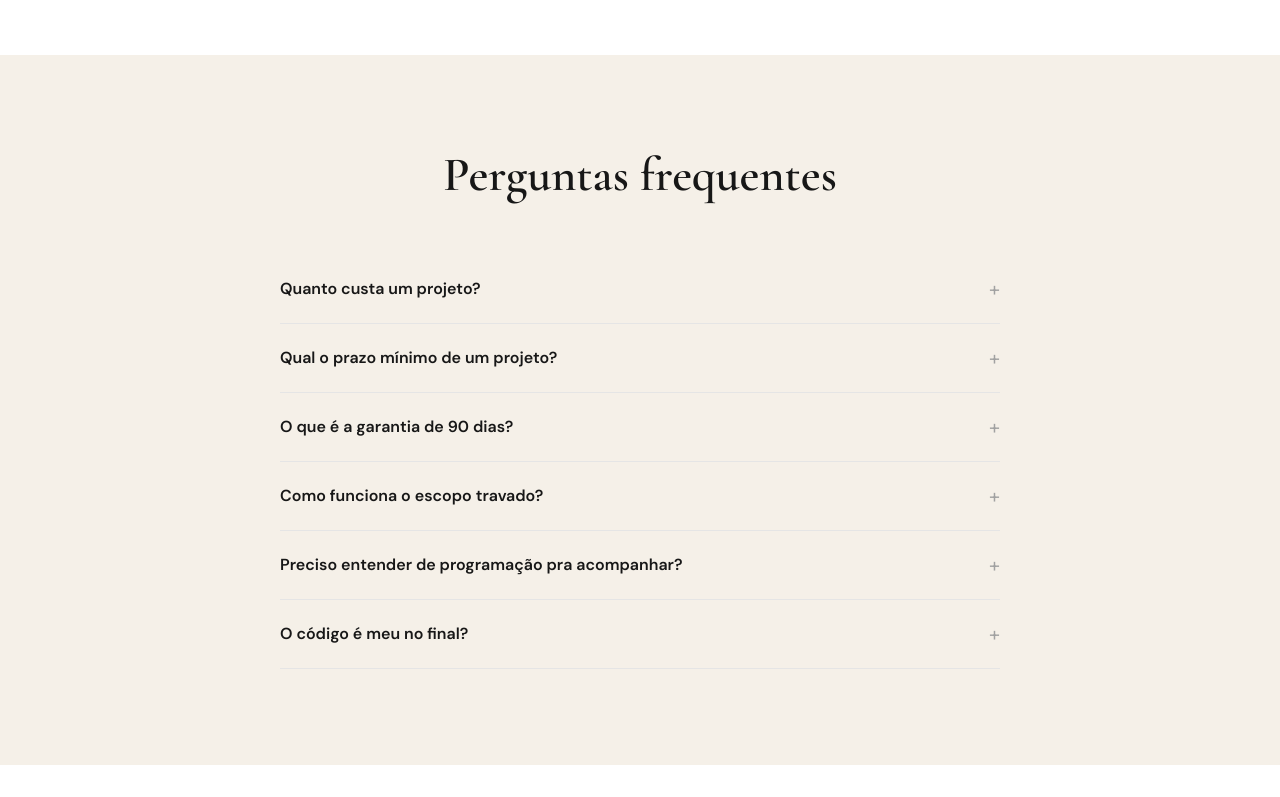
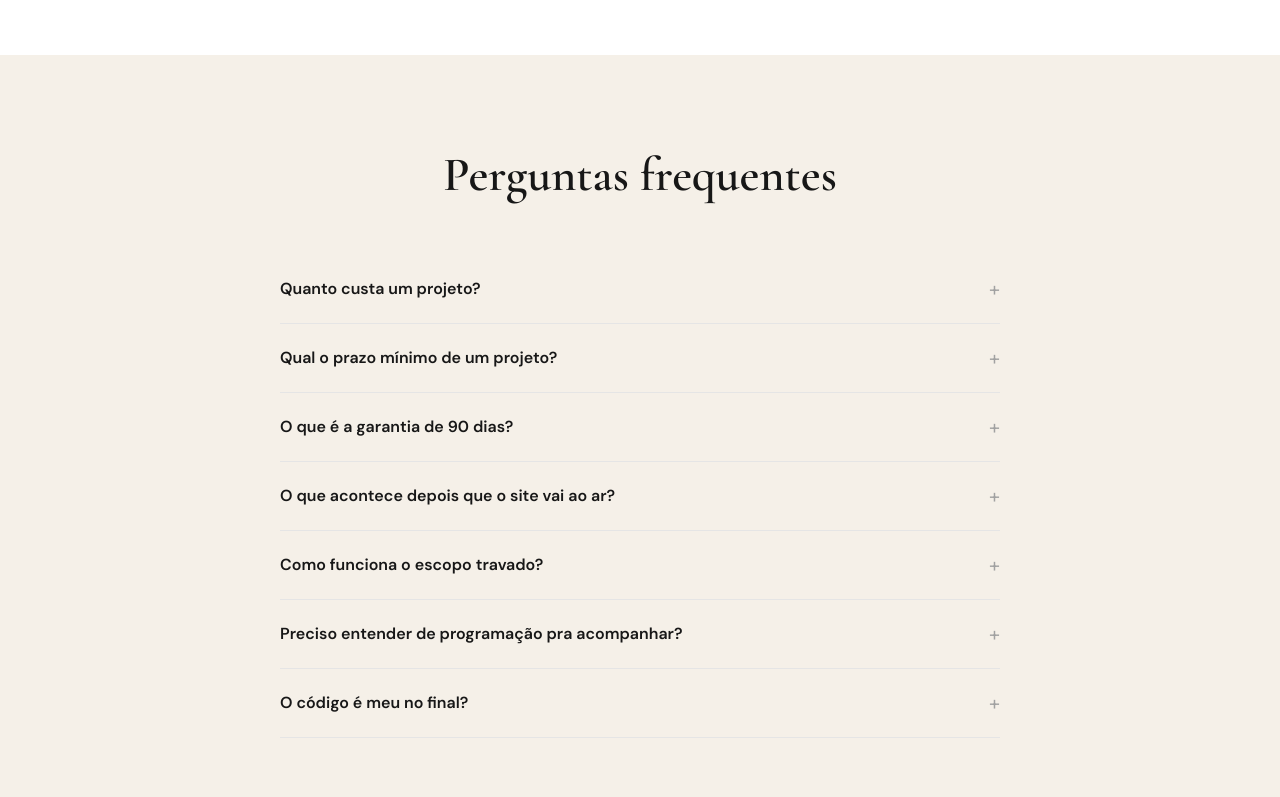
Before and after one commit to eduardo-Ciudad/ciudad.dev, a Next.js app: page / in a window 1280 px wide. Shown: the part 4993-5790 px from the top of the page. Built offline with nearby package versions, Linux system fonts and the light colour scheme; no server answers.

Commit message:
feat: adiciona Radar ao FAQ

```diff
--- a/src/components/sections/Faq.tsx
+++ b/src/components/sections/Faq.tsx
@@ -27,6 +27,12 @@ const faqs: FaqItem[] = [
     answer:
       "Depois da entrega, qualquer bug ou problema técnico que aparecer é corrigido sem custo adicional durante 90 dias. Isso inclui erros de funcionamento, não mudanças de escopo. Se quebrar, eu arrumo.",
     link: { href: "/garantia", label: "Ver termos da garantia" },
+  },
+  {
+    question: "O que acontece depois que o site vai ao ar?",
+    answer:
+      "Seu site sai com Google Analytics configurado e, nos primeiros 90 dias, você tem o Radar incluso: eu acompanho os números e te mando uma leitura simples do que está funcionando.",
+    link: { href: "/radar", label: "Conhecer o Radar" },
   },
   {
     question: "Como funciona o escopo travado?",
@@ -105,7 +111,7 @@ export function Faq() {
                     </p>
                     {faq.link && (
                       <Link
-                        href="/garantia"
+                        href={faq.link.href}
                         className="mt-4 inline-flex items-center gap-1 text-sm font-medium text-accent transition-opacity hover:opacity-80"
                       >
                         {faq.link.label} <span aria-hidden="true">→</span>
```
